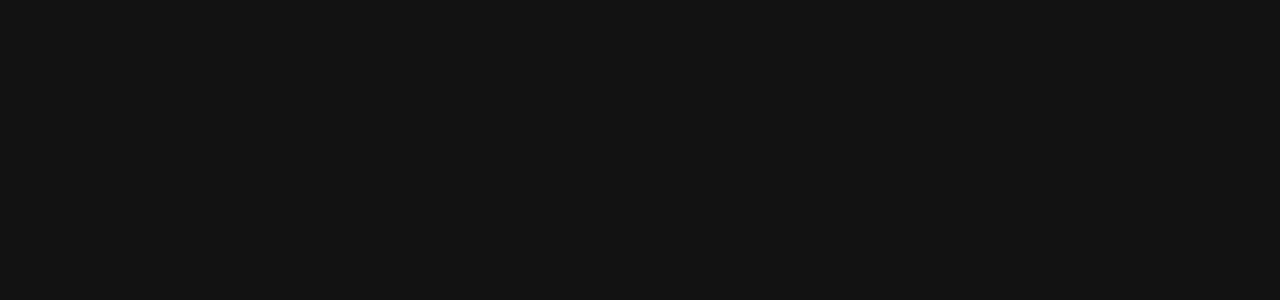
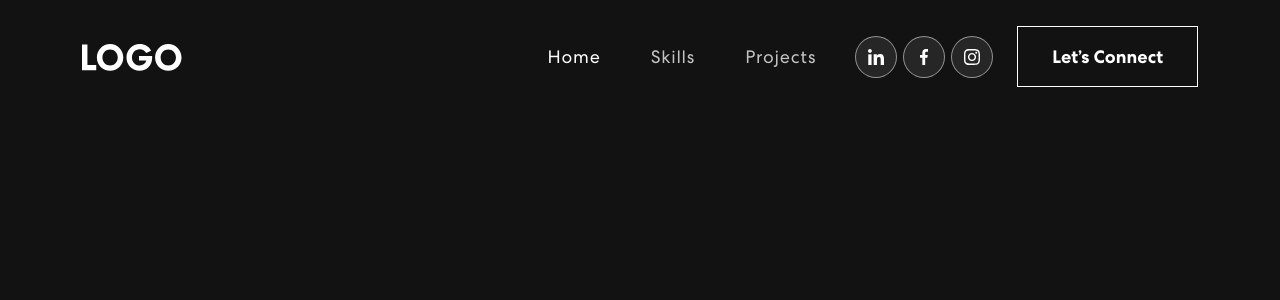
Before and after one commit to DuyNguyenOnTheMic/my_vite_react_app, a React (Vite) app: page / in a window 1280 px wide. Shown: the top 300 px of the page. Built offline with nearby package versions, Linux system fonts and the light colour scheme.

Commit message:
Update navigation component

```diff
--- a/src/App.tsx
+++ b/src/App.tsx
@@ -1,9 +1,14 @@
 import 'bootstrap/dist/css/bootstrap.min.css'
 import { Fragment } from 'react'
 import './App.css'
+import NavBar from './components/NavBar'
 
 function App() {
-  return <Fragment></Fragment>
+  return (
+    <Fragment>
+      <NavBar />
+    </Fragment>
+  )
 }
 
 export default App
--- a/src/components/NavBar.tsx
+++ b/src/components/NavBar.tsx
@@ -1,13 +1,11 @@
 import { useEffect, useState } from 'react'
-import Container from 'react-bootstrap/Container'
-import Nav from 'react-bootstrap/Nav'
-import Navbar from 'react-bootstrap/Navbar'
+import { Container, Nav, Navbar } from 'react-bootstrap'
 import logo from '../assets/img/logo.svg'
 import navIcon1 from '../assets/img/nav-icon1.svg'
 import navIcon2 from '../assets/img/nav-icon2.svg'
 import navIcon3 from '../assets/img/nav-icon3.svg'
 
-export const NavBar = () => {
+const NavBar = () => {
   const [activeLink, setActiveLink] = useState('home')
   const [scrolled, setScrolled] = useState(false)
 
@@ -25,38 +23,38 @@
     return () => window.removeEventListener('scroll', onScroll)
   }, [])
 
-  function onUpdateActiveLink(value: string): void {
+  const onUpdateActiveLink = (value: string) => {
     setActiveLink(value)
   }
 
   return (
-    <Navbar expand='lg' className={'bg-body-tertiary ' + scrolled && 'scrolled'}>
+    <Navbar expand='md' className={scrolled ? 'scrolled' : ''}>
       <Container>
-        <Navbar.Brand href='#home'>
+        <Navbar.Brand href='/'>
           <img src={logo} alt='Logo' />
         </Navbar.Brand>
         <Navbar.Toggle aria-controls='basic-navbar-nav'>
           <span className='navbar-toggler-icon'></span>
         </Navbar.Toggle>
         <Navbar.Collapse id='basic-navbar-nav'>
-          <Nav className='me-auto'>
+          <Nav className='ms-auto'>
             <Nav.Link
               href='#home'
-              className={'navbar-link ' + (activeLink === 'home') && 'active'}
+              className={activeLink === 'home' ? 'active navbar-link' : 'navbar-link'}
               onClick={() => onUpdateActiveLink('home')}
             >
               Home
             </Nav.Link>
             <Nav.Link
               href='#skills'
-              className={'navbar-link ' + (activeLink === 'skills') && 'active'}
+              className={activeLink === 'skills' ? 'active navbar-link' : 'navbar-link'}
               onClick={() => onUpdateActiveLink('skills')}
             >
               Skills
             </Nav.Link>
             <Nav.Link
               href='#projects'
-              className={'navbar-link ' + (activeLink === 'projects') && 'active'}
+              className={activeLink === 'projects' ? 'active navbar-link' : 'navbar-link'}
               onClick={() => onUpdateActiveLink('projects')}
             >
               Projects
@@ -66,12 +64,16 @@
             <div className='social-icon'>
               <a href='#'>
                 <img src={navIcon1} alt='' />
+              </a>
+              <a href='#'>
                 <img src={navIcon2} alt='' />
+              </a>
+              <a href='#'>
                 <img src={navIcon3} alt='' />
               </a>
             </div>
-            <button className='vvd' onClick={() => console.log('connect')}>
-              <span>Let's Connect</span>
+            <button className='vvd'>
+              <span>Let’s Connect</span>
             </button>
           </span>
         </Navbar.Collapse>
@@ -79,3 +81,5 @@
     </Navbar>
   )
 }
+
+export default NavBar
```
